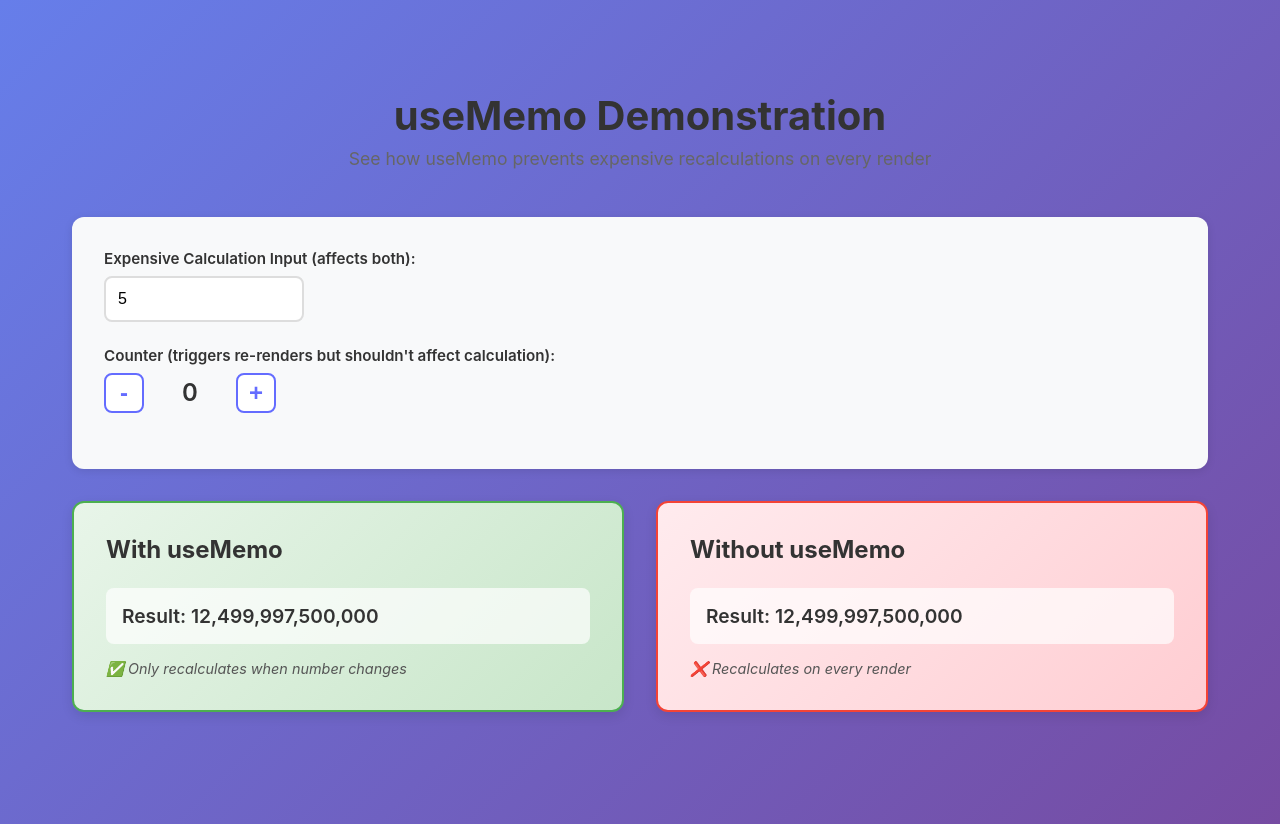
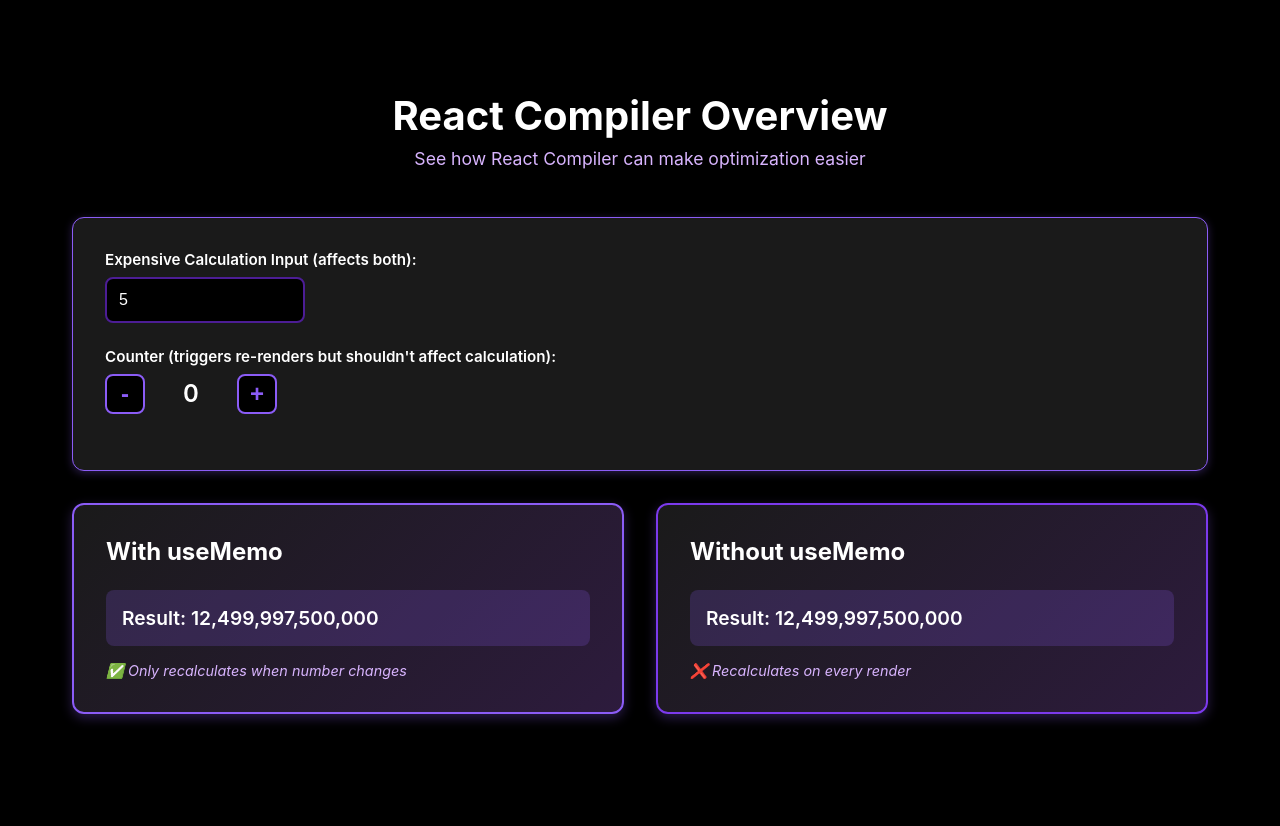
Before and after one commit to henriquenovais/react-compiler-overview, a React (Vite) app in the folder packages/javascript/: page / in a window 1280 px wide. Built offline with nearby package versions, Linux system fonts and the light colour scheme.

Commit message:
feat: adjust javascript styling

```diff
--- a/packages/javascript/src/App.css
+++ b/packages/javascript/src/App.css
@@ -14,22 +14,23 @@
 
 .header h1 {
   font-size: 2.5rem;
-  color: #333;
+  color: #ffffff;
   margin-bottom: 0.5rem;
 }
 
 .subtitle {
   font-size: 1.1rem;
-  color: #666;
+  color: #d8b4fe;
   margin: 0;
 }
 
 .controls {
-  background: #f8f9fa;
+  background: #1a1a1a;
   border-radius: 12px;
   padding: 2rem;
   margin-bottom: 2rem;
-  box-shadow: 0 2px 8px rgba(0, 0, 0, 0.1);
+  box-shadow: 0 2px 8px rgba(139, 92, 246, 0.3);
+  border: 1px solid #8b5cf6;
 }
 
 .control-group {
@@ -39,7 +40,7 @@
 .control-group label {
   display: block;
   font-weight: 600;
-  color: #333;
+  color: #ffffff;
   margin-bottom: 0.5rem;
   font-size: 0.95rem;
 }
@@ -48,15 +49,17 @@
   width: 100%;
   max-width: 200px;
   padding: 0.75rem;
-  border: 2px solid #ddd;
+  border: 2px solid #4c1d95;
   border-radius: 8px;
   font-size: 1rem;
   transition: border-color 0.2s;
+  background: #000000;
+  color: #ffffff;
 }
 
 #number-input:focus {
   outline: none;
-  border-color: #646cff;
+  border-color: #8b5cf6;
 }
 
 .counter-display {
@@ -68,9 +71,9 @@
 .counter-display button {
   width: 40px;
   height: 40px;
-  border: 2px solid #646cff;
-  background: white;
-  color: #646cff;
+  border: 2px solid #8b5cf6;
+  background: #000000;
+  color: #8b5cf6;
   border-radius: 8px;
   font-size: 1.5rem;
   cursor: pointer;
@@ -79,8 +82,8 @@
 }
 
 .counter-display button:hover {
-  background: #646cff;
-  color: white;
+  background: #8b5cf6;
+  color: #ffffff;
 }
 
 .counter-display button:active {
@@ -90,14 +93,14 @@
 .counter-value {
   font-size: 1.5rem;
   font-weight: 600;
-  color: #333;
+  color: #ffffff;
   min-width: 60px;
   text-align: center;
 }
 
 .info {
-  background: #e3f2fd;
-  border-left: 4px solid #2196f3;
+  background: #1a1a1a;
+  border-left: 4px solid #8b5cf6;
   padding: 1rem;
   border-radius: 4px;
   margin-top: 1.5rem;
@@ -105,7 +108,7 @@
 
 .info p {
   margin: 0.5rem 0;
-  color: #1976d2;
+  color: #d8b4fe;
   font-size: 0.9rem;
 }
 
@@ -119,7 +122,7 @@
 .demo-box {
   padding: 2rem;
   border-radius: 12px;
-  box-shadow: 0 4px 12px rgba(0, 0, 0, 0.1);
+  box-shadow: 0 4px 12px rgba(139, 92, 246, 0.3);
   transition: transform 0.2s;
 }
 
@@ -130,53 +133,54 @@
 .demo-box h3 {
   margin-top: 0;
   font-size: 1.5rem;
-  color: #333;
+  color: #ffffff;
 }
 
 .memoized {
-  background: linear-gradient(135deg, #e8f5e9 0%, #c8e6c9 100%);
-  border: 2px solid #4caf50;
+  background: linear-gradient(135deg, #1a1a1a 0%, #2d1b3d 100%);
+  border: 2px solid #8b5cf6;
 }
 
 .non-memoized {
-  background: linear-gradient(135deg, #ffebee 0%, #ffcdd2 100%);
-  border: 2px solid #f44336;
+  background: linear-gradient(135deg, #1a1a1a 0%, #2d1b3d 100%);
+  border: 2px solid #7c3aed;
 }
 
 .value {
   font-size: 1.2rem;
   font-weight: 600;
-  color: #333;
+  color: #ffffff;
   margin: 1rem 0;
   padding: 1rem;
-  background: rgba(255, 255, 255, 0.7);
+  background: rgba(139, 92, 246, 0.2);
   border-radius: 8px;
   word-break: break-all;
 }
 
 .note {
   font-size: 0.9rem;
-  color: #555;
+  color: #d8b4fe;
   margin: 0.5rem 0 0 0;
   font-style: italic;
 }
 
 .explanation {
-  background: #fff;
+  background: #1a1a1a;
   border-radius: 12px;
   padding: 2rem;
-  box-shadow: 0 2px 8px rgba(0, 0, 0, 0.1);
+  box-shadow: 0 2px 8px rgba(139, 92, 246, 0.3);
+  border: 1px solid #8b5cf6;
 }
 
 .explanation h2 {
-  color: #333;
+  color: #ffffff;
   margin-top: 0;
   font-size: 1.8rem;
 }
 
 .explanation ul {
   line-height: 1.8;
-  color: #555;
+  color: #d8b4fe;
 }
 
 .explanation li {
@@ -184,11 +188,12 @@
 }
 
 .explanation code {
-  background: #f4f4f4;
+  background: #000000;
   padding: 0.2rem 0.4rem;
   border-radius: 4px;
   font-family: 'Courier New', monospace;
-  color: #d63384;
+  color: #a78bfa;
+  border: 1px solid #4c1d95;
 }
 
 @media (max-width: 768px) {
--- a/packages/javascript/src/App.jsx
+++ b/packages/javascript/src/App.jsx
@@ -12,9 +12,9 @@ function App() {
   return (
     <div className="app">
       <div className="header">
-        <h1>useMemo Demonstration</h1>
+        <h1>React Compiler Overview</h1>
         <p className="subtitle">
-          See how useMemo prevents expensive recalculations on every render
+          See how React Compiler can make optimization easier
         </p>
       </div>
 
--- a/packages/javascript/src/index.css
+++ b/packages/javascript/src/index.css
@@ -5,7 +5,7 @@
 body {
   margin: 0;
   padding: 0;
-  background: linear-gradient(135deg, #667eea 0%, #764ba2 100%);
+  background: #000000;
   min-height: 100vh;
 }
 
```
